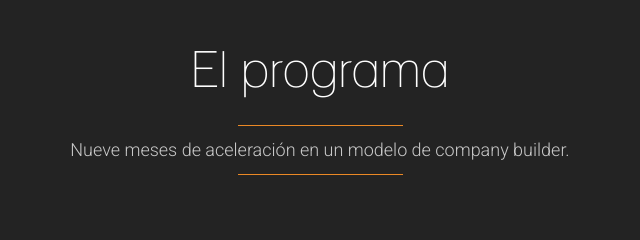
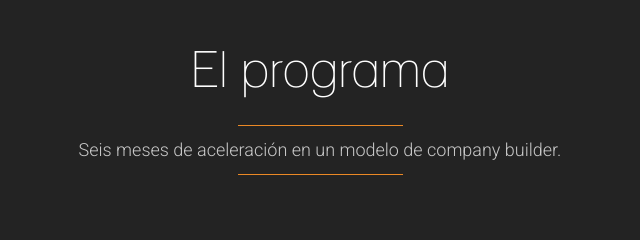
Before and after one commit to ingenieriasapco/cucutacelera, a plain HTML site: page index.html in a window 1280 px wide. Shown: the part 960-1200 px from the top of the page, 320-960 px from the left. Drawn offline with nearby package versions, Linux system fonts and the light colour scheme; files whose address does not match are found by name.

Commit message:
Información convocatoria 2

```diff
--- a/index.html
+++ b/index.html
@@ -175,7 +175,7 @@
 		<div class="colored-line">
 		</div>
 		<div class="section-description">
-			Nueve meses de aceleración en un modelo de company builder.
+			Seis meses de aceleración en un modelo de company builder.
 		</div>
 		<div class="colored-line">
 		</div>
```
